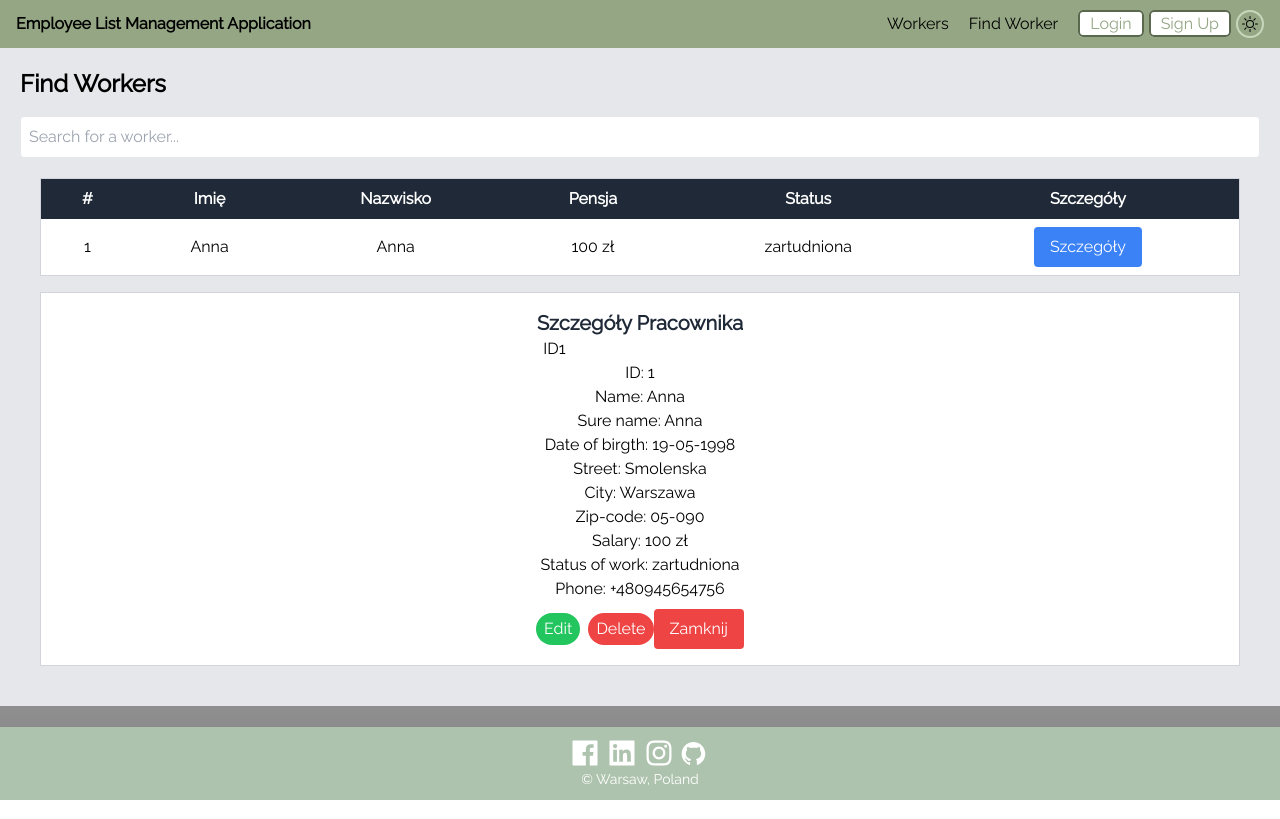
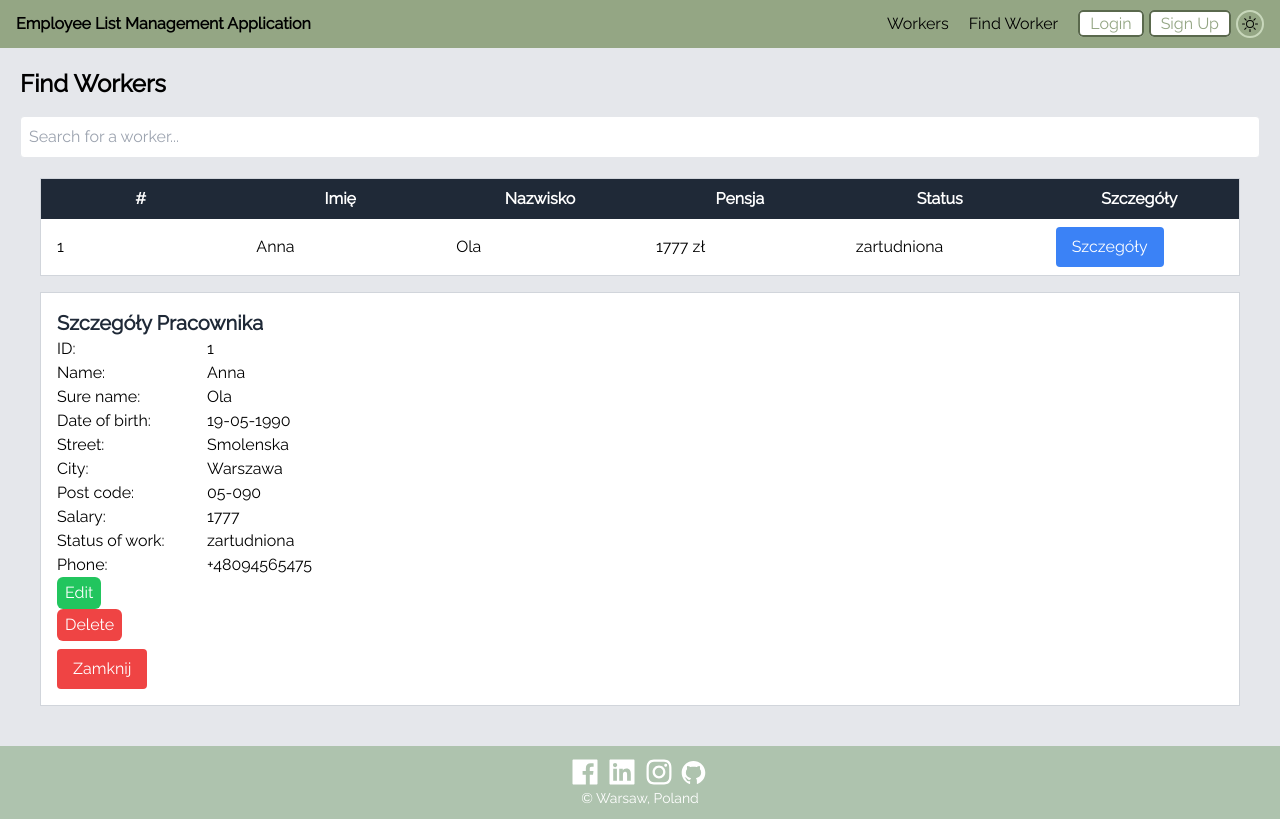
Before and after one commit to osemenets21/Employee-List-Management-Application, a React (Create React App) app: page /find-workers in a window 1280 px wide. Both pictures are taken after a click on the button "Szczegóły". Built offline with nearby package versions, Linux system fonts and the light colour scheme; data requests are answered from the project's data file.

Commit message:
update Show details and editing for them

```diff
--- a/API/db.json
+++ b/API/db.json
@@ -3,14 +3,14 @@
     {
       "id": 1,
       "firstName": "Anna",
-      "lastName": "Anna",
-      "dateOfBirth": "19-05-1998",
+      "lastName": "Ola",
+      "dateOfBirth": "19-05-1990",
       "street": "Smolenska",
       "city": "Warszawa",
       "postCode": "05-090",
-      "salary": 100,
+      "salary": "1777",
       "statusOfWork": "zartudniona",
-      "phone": "+480945654756"
+      "phone": "+48094565475"
     }
   ]
 }
--- a/src/components/FindWorkers/FindWorkers.scss
+++ b/src/components/FindWorkers/FindWorkers.scss
@@ -28,6 +28,25 @@ $lighter-beige-gradient-table: linear-gradient(to bottom, #FDF1C8, #E0B88A);
 
     }
 
+    // .datails-of-worker {
+    //     td {
+    //         width: 150px;
+    //     }
+    // }
+
+
+    // .datails-of-worker {
+    //     width: 340px;
+    //   }
+
+    //   .datails-of-worker:td {
+    //     text-align: start;
+    //   }
+    td {
+        text-align: start;
+        width: 150px;
+    }
+
     @media (min-width: 768px) {
         .container {
             max-width: 768px;
--- a/src/components/FindWorkers/FindWorkers.tsx
+++ b/src/components/FindWorkers/FindWorkers.tsx
@@ -20,6 +20,7 @@ export const FindWorkers: React.FC = () => {
 
   const handleDetailsClick = (worker: Workers) => {
     setSelectedWorker(worker);
+    setEditedWorker({ ...worker });
   };
 
   const handleCloseDetails = () => {
@@ -35,7 +36,6 @@ export const FindWorkers: React.FC = () => {
     if (editedWorker && workersContext) {
       workersContext.editWorker(editedWorker);
       setIsEditing(false);
-      setEditedWorker(null);
       setShowSuccessAlert(true);
     }
   };
@@ -66,28 +66,16 @@ export const FindWorkers: React.FC = () => {
     return () => clearTimeout(timeoutId);
   }, [showSuccessAlert]);
 
-  const renderField = (
-    worker: Workers,
-    field: keyof Workers,
-    label: string,
-    type: string
-  ) => {
-    const isEditingField =
-      isEditing && editedWorker && editedWorker.id === worker.id;
+  const renderField =
+    (worker: Workers, field: keyof Workers) =>
+    (event: React.ChangeEvent<HTMLInputElement>) => {
+      const isEditingField =
+        isEditing && editedWorker && editedWorker.id === worker.id;
 
-    return isEditingField ? (
-      <textarea
-        rows={2}
-        value={editedWorker ? editedWorker[field] : ""}
-        onChange={(e) =>
-          setEditedWorker({ ...editedWorker, [field]: e.target.value })
-        }
-        className="formControl"
-      />
-    ) : (
-      worker[field].toString()
-    );
-  };
+      if (isEditingField && editedWorker) {
+        setEditedWorker({ ...editedWorker, [field]: event.target.value });
+      }
+    };
 
   const filteredWorkers = workersContext?.workers.filter(
     (worker) =>
@@ -148,47 +136,156 @@ export const FindWorkers: React.FC = () => {
         </div>
 
         {selectedWorker && (
-          <div className="mt-4 p-4 bg-white border border-gray-300 text-center">
+          <div className="mt-4 p-4 bg-white border border-gray-300 text-center flex flex-col items-start">
             <h2 className="text-xl font-semibold text-gray-800">
               Szczegóły Pracownika
             </h2>
-            <div>
-              <label htmlFor="worker-id">
-                ID
-                <input type="text" id="worker-id" value={selectedWorker.id} />
-              </label>
-
-              <p>ID: {selectedWorker.id}</p>
-              <p>Name: {selectedWorker.firstName}</p>
-              <p>Sure name: {selectedWorker.lastName}</p>
-              <p>Date of birgth: {selectedWorker.dateOfBirth}</p>
-              <p>Street: {selectedWorker.street}</p>
-              <p>City: {selectedWorker.city}</p>
-              <p>Zip-code: {selectedWorker.postCode}</p>
-              <p>Salary: {selectedWorker.salary} zł</p>
-              <p>Status of work: {selectedWorker.statusOfWork}</p>
-              <p>Phone: {selectedWorker.phone}</p>
-
-              {isEditing &&
-                editedWorker &&
-                editedWorker.id === selectedWorker.id && (
-                  <button
-                    onClick={handleSave}
-                    className="mr-2 bg-blue-500 text-white py-1 px-2 rounded-full"
-                  >
-                    Save
-                  </button>
-                )}
+            <div className="flex flex-col items-start">
+              <table className="datails-of-worker">
+                <tbody>
+                  <tr>
+                    <td>ID:</td>
+                    <td>{selectedWorker.id}</td>
+                  </tr>
+                  <tr>
+                    <td>
+                      <label htmlFor="input-name">Name:</label>
+                    </td>
+                    <td>
+                      <input
+                        id="input-name"
+                        type="text"
+                        value={editedWorker ? editedWorker.firstName : ""}
+                        onChange={renderField(selectedWorker, "firstName")}
+                      />
+                    </td>
+                  </tr>
+                  <tr>
+                    <td>
+                      <label htmlFor="sureName">Sure name:</label>
+                    </td>
+                    <td>
+                      <input
+                        id="sureName"
+                        type="text"
+                        value={editedWorker ? editedWorker.lastName : ""}
+                        onChange={renderField(selectedWorker, "lastName")}
+                      />
+                    </td>
+                  </tr>
+                  <tr>
+                    <td>
+                      <label htmlFor="DateOfBirth">Date of birth:</label>
+                    </td>
+                    <td>
+                      <input
+                        id="DateOfBirth"
+                        type="text"
+                        value={editedWorker ? editedWorker.dateOfBirth : ""}
+                        onChange={renderField(selectedWorker, "dateOfBirth")}
+                      />
+                    </td>
+                  </tr>
+                  <tr>
+                    <td>
+                      <label htmlFor="street">Street:</label>
+                    </td>
+                    <td>
+                      <input
+                        id="street"
+                        type="text"
+                        value={editedWorker ? editedWorker.street : ""}
+                        onChange={renderField(selectedWorker, "street")}
+                      />
+                    </td>
+                  </tr>
+                  <tr>
+                    <td>
+                      <label htmlFor="city">City:</label>
+                    </td>
+                    <td>
+                      <input
+                        id="city"
+                        type="text"
+                        value={editedWorker ? editedWorker.city : ""}
+                        onChange={renderField(selectedWorker, "city")}
+                      />
+                    </td>
+                  </tr>
+                  <tr>
+                    <td>
+                      <label htmlFor="postCode">Post code:</label>
+                    </td>
+                    <td>
+                      <input
+                        id="postCode"
+                        type="text"
+                        value={editedWorker ? editedWorker.postCode : ""}
+                        onChange={renderField(selectedWorker, "postCode")}
+                      />
+                    </td>
+                  </tr>
+                  <tr>
+                    <td>
+                      <label htmlFor="salary">Salary:</label>
+                    </td>
+                    <td>
+                      <input
+                        id="salary"
+                        type="text"
+                        value={editedWorker ? `${editedWorker.salary}` : ""}
+                        onChange={renderField(selectedWorker, "salary")}
+                      />
+                    </td>
+                  </tr>
+                  <tr>
+                    <td>
+                      <label htmlFor="statusOfWork">Status of work:</label>
+                    </td>
+                    <td>
+                      <input
+                        id="statusOfWork"
+                        type="text"
+                        value={editedWorker ? editedWorker.statusOfWork : ""}
+                        onChange={renderField(selectedWorker, "statusOfWork")}
+                      />
+                    </td>
+                  </tr>
+                  <tr>
+                    <td>
+                      <label htmlFor="phone">Phone:</label>
+                    </td>
+                    <td>
+                      <input
+                        id="phone"
+                        type="text"
+                        value={editedWorker ? editedWorker.phone : ""}
+                        onChange={renderField(selectedWorker, "phone")}
+                      />
+                    </td>
+                  </tr>
+                </tbody>
+              </table>
 
               <button
-                onClick={() => handleEdit(selectedWorker)}
-                className="mr-2 bg-green-500 text-white py-1 px-2 rounded-full"
+                onClick={() => {
+                  if (isEditing) {
+                    handleSave();
+                  } else {
+                    handleEdit(selectedWorker);
+                  }
+                  setIsEditing(!isEditing);
+                }}
+                className={`mr-2 ${
+                  isEditing ? "bg-blue-500" : "bg-green-500"
+                } text-white py-1 px-2 rounded-md`}
               >
-                Edit
+                {isEditing ? "Save" : "Edit"}
               </button>
+
               <button
                 onClick={() => handleDelete(selectedWorker)}
-                className="bg-red-500 text-white py-1 px-2 rounded-full"
+                className="bg-red-500 text-white py-1 px-2 rounded-md"
               >
                 Delete
               </button>
```
